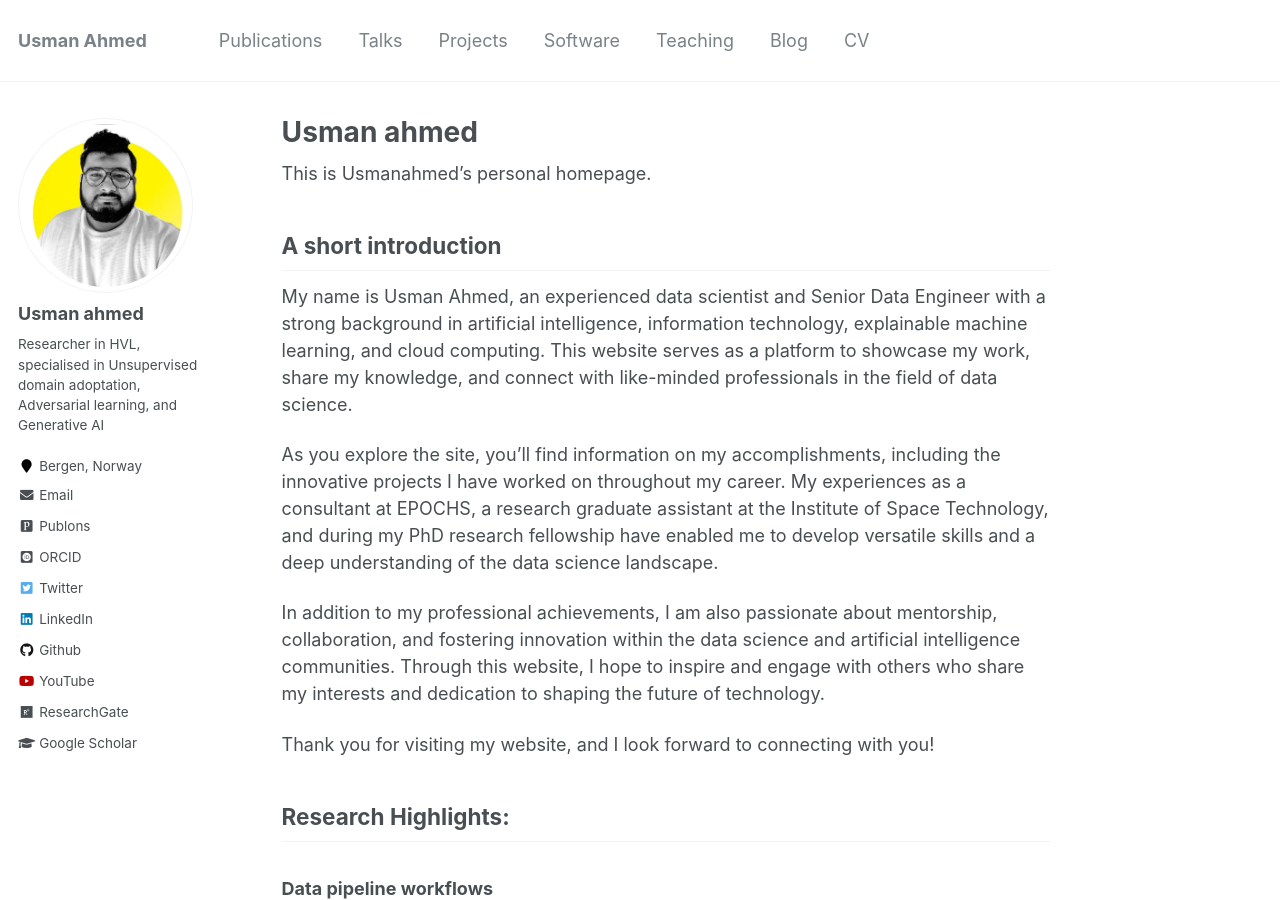
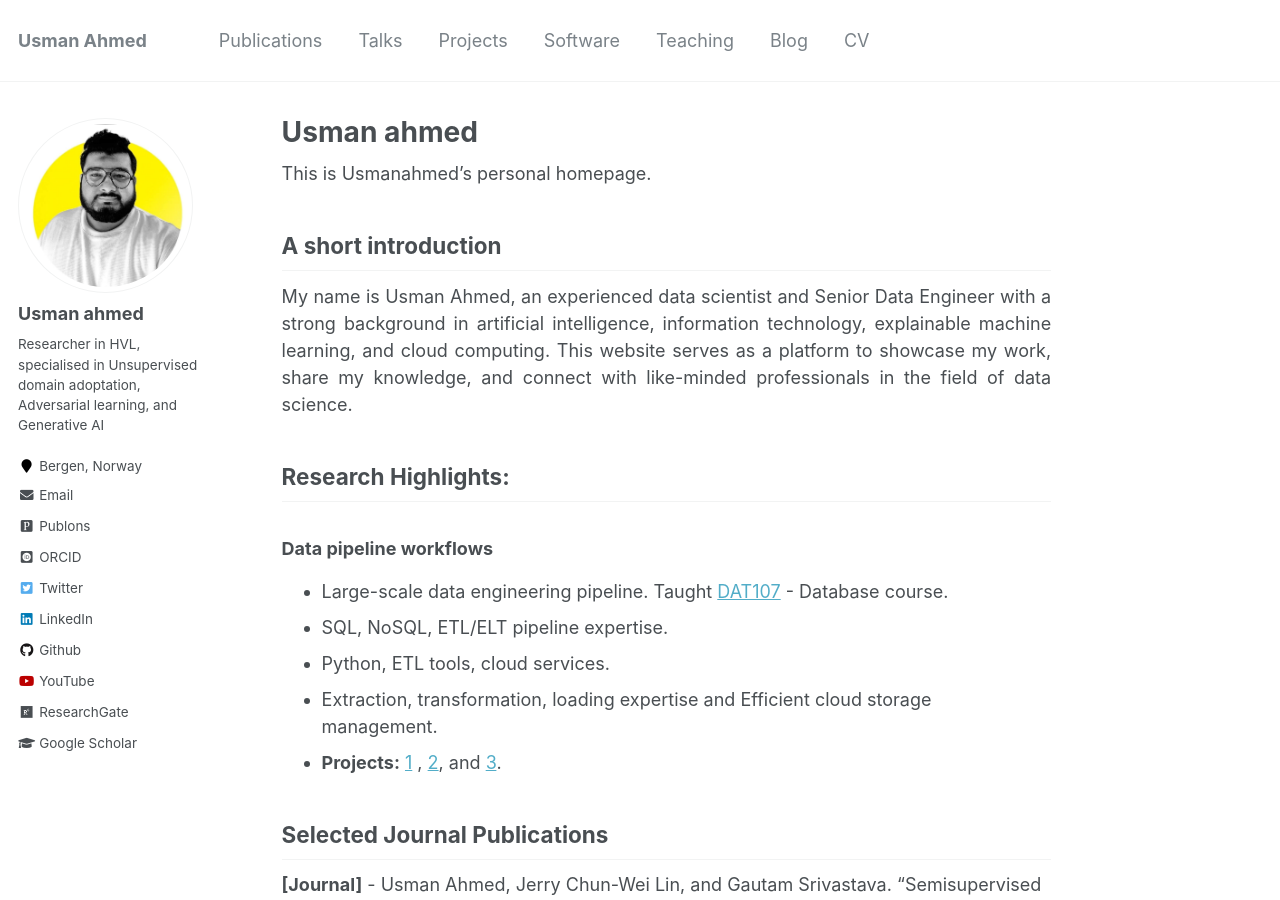
Before and after one commit to iusmanahmed/iusmanahmed.github.io, a Jekyll site: the page built from _pages/about.md, in a window 1280 px wide and 900 px high. Built offline with Jekyll 4.4.1, drawn with Linux system fonts in a browser that asks for light colours; some web fonts are replaced.

Commit message:
updated about.md

```diff
--- a/_pages/about.md
+++ b/_pages/about.md
@@ -11,13 +11,10 @@ redirect_from:
 This is Usmanahmed's personal homepage.
 
 ## A short introduction
-My name is Usman Ahmed, an experienced data scientist and Senior Data Engineer with a strong background in artificial intelligence, information technology, explainable machine learning, and cloud computing. This website serves as a platform to showcase my work, share my knowledge, and connect with like-minded professionals in the field of data science.
 
-As you explore the site, you'll find information on my accomplishments, including the innovative projects I have worked on throughout my career. My experiences as a consultant at EPOCHS, a research graduate assistant at the Institute of Space Technology, and during my PhD research fellowship have enabled me to develop versatile skills and a deep understanding of the data science landscape.
+<p style='text-align: justify;'>
+My name is Usman Ahmed, an experienced data scientist and Senior Data Engineer with a strong background in artificial intelligence, information technology, explainable machine learning, and cloud computing. This website serves as a platform to showcase my work, share my knowledge, and connect with like-minded professionals in the field of data science.</p>
 
-In addition to my professional achievements, I am also passionate about mentorship, collaboration, and fostering innovation within the data science and artificial intelligence communities. Through this website, I hope to inspire and engage with others who share my interests and dedication to shaping the future of technology.
-
-Thank you for visiting my website, and I look forward to connecting with you!
 
 ## Research Highlights:
 <div>
```
